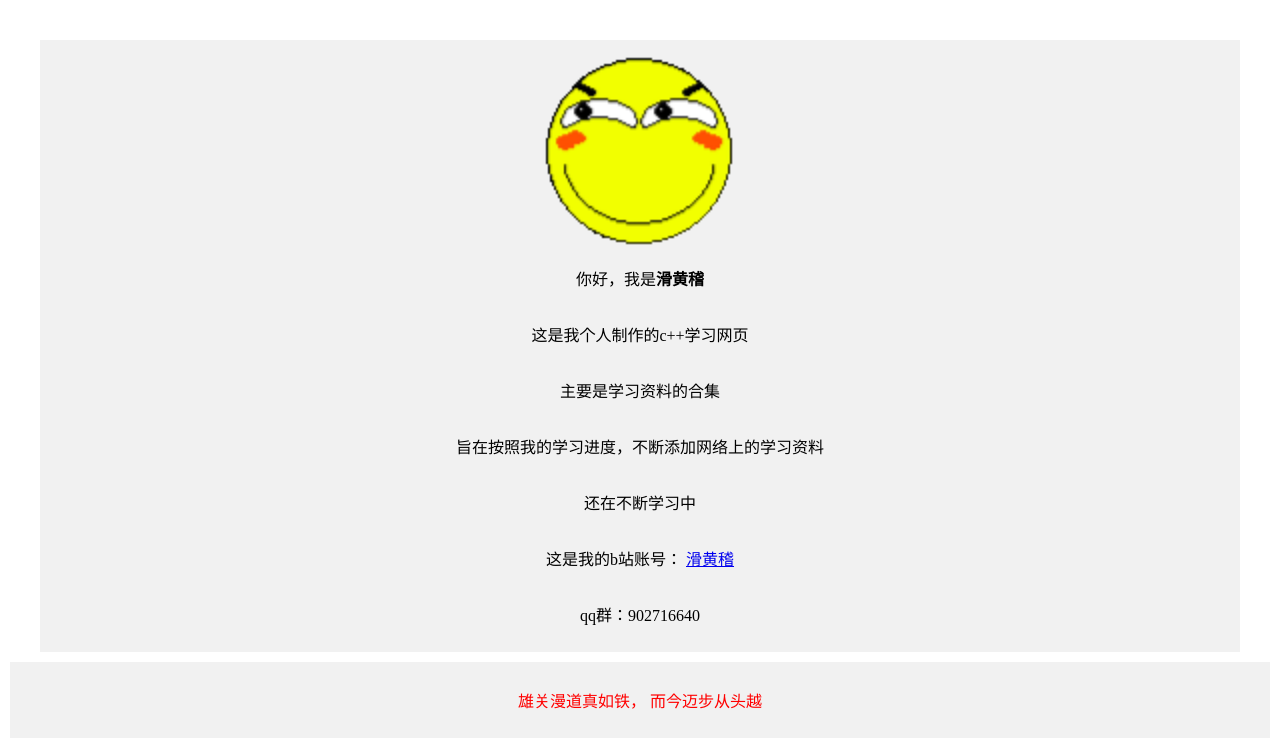
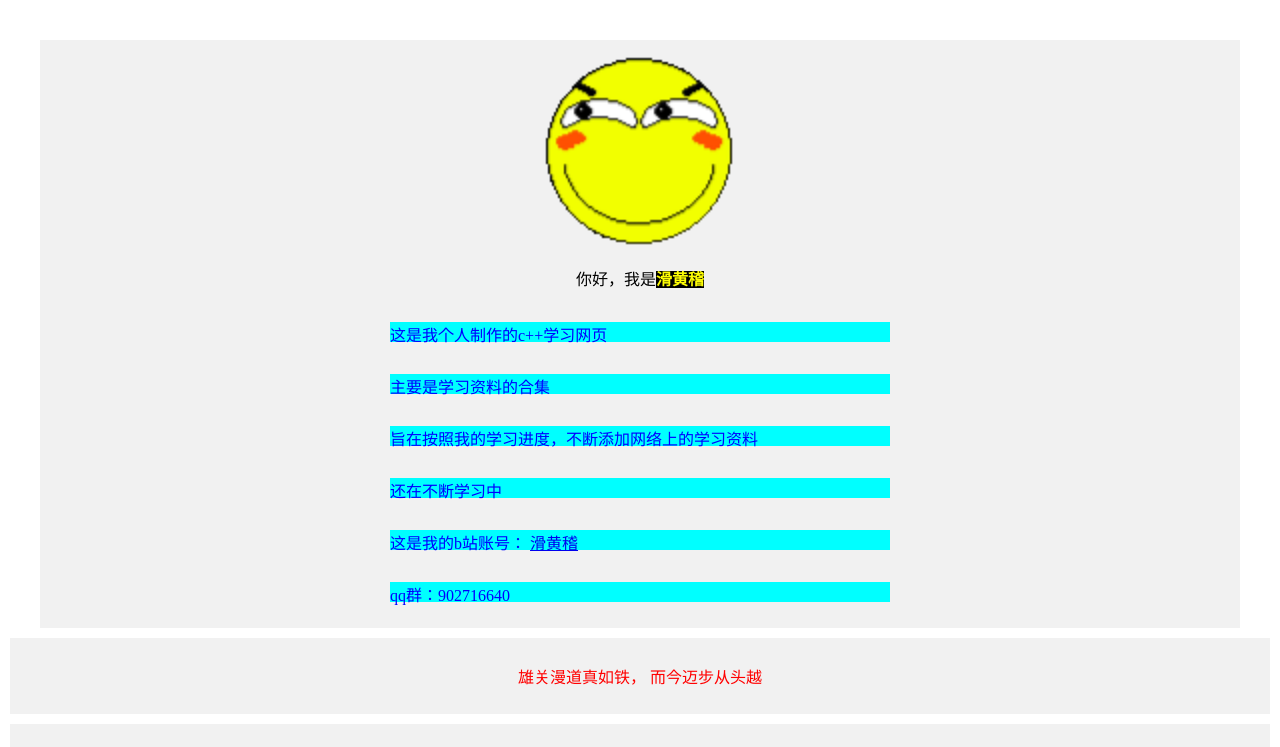
Before and after one commit to hhj1145/wangye001, a plain HTML site: page 002.html in a window 1280 px wide. Shown: the top 747 px of the page. Drawn offline with Linux system fonts and the light colour scheme.

Commit message:
Update HTML structure and stylesheet reference

```diff
--- a/002.html
+++ b/002.html
@@ -1,5 +1,5 @@
 <html><head>
-<link rel="stylesheet" type="text/css" href="001.css">
+<link rel="stylesheet" type="text/css" href="002.css">
 </head><body style="
     display: contents;
     flex-direction: column;
```
